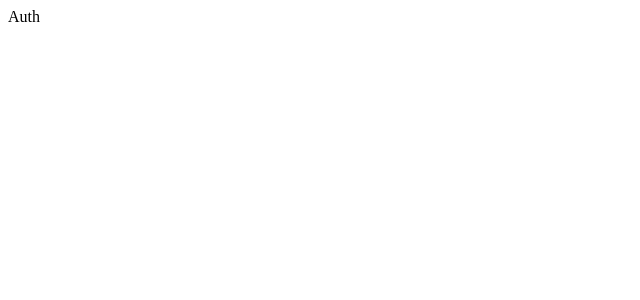
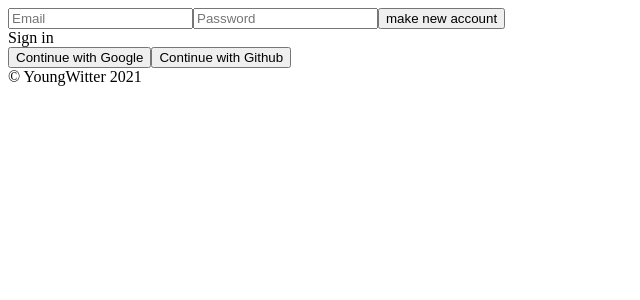
Before and after one commit to Youngseo-kangg/YoungWitter, a React (Create React App) app: page / in a window 1280 px wide. Shown: the top 300 px of the page, without its empty margins (0-640 px from the left). Built offline with nearby package versions, Linux system fonts and the light colour scheme; no server answers.

Commit message:
firebase Auth를 이용하여 로그인 구현 및 회원가입+로그인 구현, 로그인 오류 시 에러 메세지 나타나도록 구현

```diff
--- /dev/null
+++ b/jsconfig.json
@@ -0,0 +1,6 @@
+{
+    "compilerOptions": {
+        "baseUrl": "src"
+    },
+    "include": ["src"]
+}
--- a/src/components/App.js
+++ b/src/components/App.js
@@ -1,8 +1,26 @@
-import AppRouter from "./Router"
+import React, { useEffect, useState } from "react"
+import AppRouter from "components/Router"
+import { authService } from "myBase"
 
 function App() {
+  const [init, setInit] = useState(false)
+  const [isLoggedIn, setIsLoggedIn] = useState(false)
+  useEffect(()=>{
+    authService.onAuthStateChanged((user)=>{
+      if(user){
+        setIsLoggedIn(true)
+      } else {
+        setIsLoggedIn(false)
+      }
+      setInit(true)
+    })
+  },[])
+
   return (
-    <AppRouter></AppRouter>
+    <>
+    {init? <AppRouter isLoggedIn={isLoggedIn} /> : "Initializing"}
+    <footer>&copy; YoungWitter {new Date().getFullYear()}</footer>
+    </>
   );
 }
 
--- a/src/components/Router.js
+++ b/src/components/Router.js
@@ -1,10 +1,9 @@
-import React, { useState } from "react"
+import React from "react"
 import {BrowserRouter, Route, Switch} from "react-router-dom"
-import Auth from "../routes/Auth"
-import Home from "../routes/Home"
+import Auth from "routes/Auth"
+import Home from "routes/Home"
 
-const AppRouter = () => {
-    const {isLoggedIn, setIsLoggedIn} = useState(true)
+const AppRouter = ({isLoggedIn}) => {
     return (
         <BrowserRouter>
             <Switch>
--- a/src/index.js
+++ b/src/index.js
@@ -1,8 +1,7 @@
 import React from 'react';
 import ReactDOM from 'react-dom';
 import App from './components/App';
-import firebase from "./firebase"
-console.log(firebase)
+import {authService} from "myBase"
 
 ReactDOM.render(
   <React.StrictMode>
--- a/src/firebase.js
+++ b/src/myBase.js
@@ -1,4 +1,6 @@
 import firebase from "firebase/app";
+import "firebase/auth";
+
 const firebaseConfig = {
     apiKey: process.env.REACT_APP_API_KEY,
     authDomain: process.env.REACT_APP_AUTH_DOMAIN,
@@ -7,5 +9,12 @@ const firebaseConfig = {
     messagingSenderId: process.env.REACT_APP_MESSAGING_SENDER_ID,
     appId: process.env.REACT_APP_APP_ID
 };
+
 // Initialize Firebase
-export default firebase.initializeApp(firebaseConfig);
+firebase.initializeApp(firebaseConfig);
+// export default firebase.initializeApp(firebaseConfig);
+// 전체 export하기 보단 auth 서비스만 export 가능!
+// 전체를 export하면 auth가 필요할 떄마다 firebase.auth 호출해야 함
+
+// export default
+export const authService = firebase.auth()
--- a/src/routes/Auth.js
+++ b/src/routes/Auth.js
@@ -1,5 +1,51 @@
-import React from "react"
+import React, {useState} from "react"
+import { authService } from "../myBase"
 
-const Auth = () => <span>Auth</span>
+const Auth = () => {
+    const [email, setEmail] = useState("")
+    const [password, setPassword] = useState("")
+    const [newAccount, setNewAccount] = useState(true)
+    const [error, setError] = useState("")
+
+    const onChange = (event) => {
+        const {target : {name, value}} = event
+        if(name==="email"){
+            setEmail(value)
+        } else if(name==="password"){
+            setPassword(value)
+        }
+    }
+    const onSubmit = async(event) => {
+        event.preventDefault()
+        let data;
+        try{
+            if(newAccount){
+                data = await authService.createUserWithEmailAndPassword(email, password)
+            } else {
+                data = await authService.signInWithEmailAndPassword(email, password)
+            }
+            console.log(data)
+        } catch(error){
+            setError(error.message)
+        }
+    }
+    const toggleAccount = () => setNewAccount(prev => !prev)
+
+    return(
+        <div>
+            <form onSubmit={onSubmit}>
+                <input type="email" name="email" placeholder="Email" value={email} onChange={onChange} required />
+                <input type="password" name="password" placeholder="Password" value={password} onChange={onChange} required />
+                <input type="submit" value={newAccount? "make new account" : "Login"} required />
+                {error? <p>{error}</p> : null }
+            </form>
+            <span onClick={toggleAccount}>{newAccount ? "Sign in" : "create Account"}</span>
+            <div>
+                <button>Continue with Google</button>
+                <button>Continue with Github</button>
+            </div>
+        </div>
+    )
+}
 
 export default Auth
```
